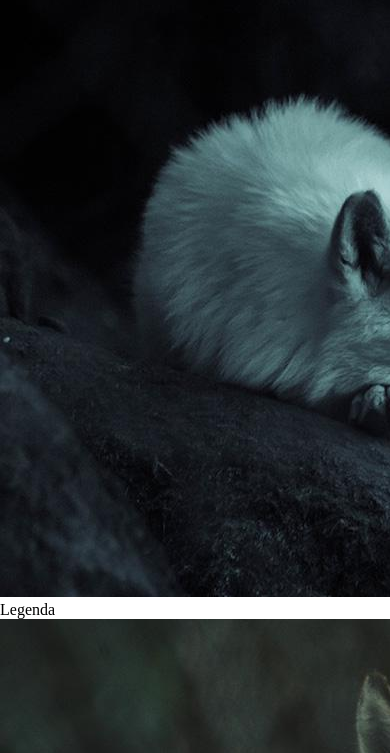
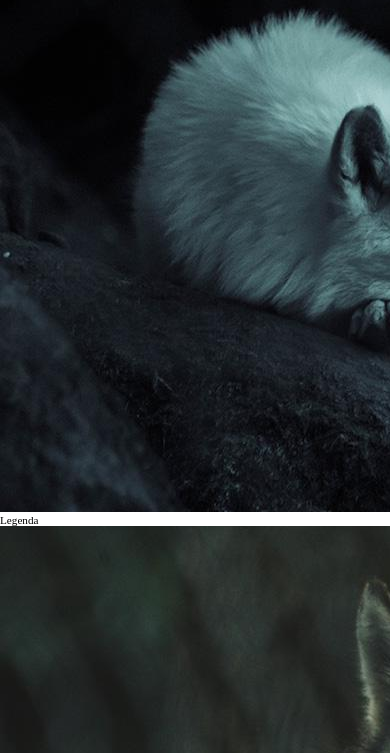
Before and after one commit to 1TDSR-2023/rm552539, a plain HTML site: page index.html in a window 390 px wide. Shown: the part 572-1325 px from the top of the page. Drawn offline with Linux system fonts and the light colour scheme.

Commit message:
Inicio da responsividade.

```diff
--- a/css/estilo.css
+++ b/css/estilo.css
@@ -2,6 +2,10 @@
     margin: 0;
     padding: 0;
     box-sizing: border-box;
+}
+
+html{
+    font-size: 70%;
 }
 
 .cabecalho{
@@ -39,3 +43,23 @@
     color: #000000;
     background-color: #fff;
 }
+
+
+
+
+
+/*body{
+    font-size: 10px;
+}
+
+.tit-foto{
+    font-size: 2em;
+}
+
+.conteudo{
+    font-size: 4em;
+}
+
+.conteudo p{
+    font-size: 4rem;
+}*/
```
